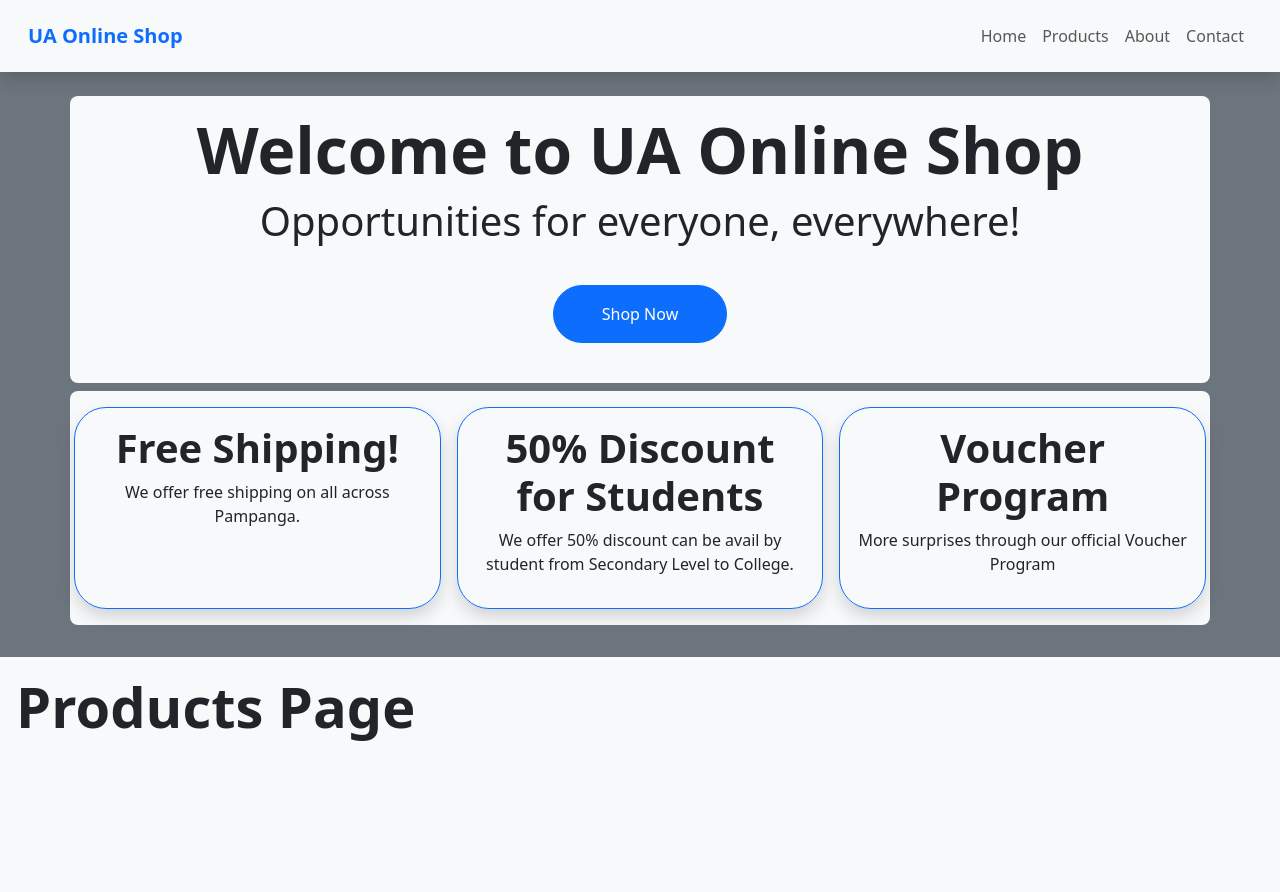
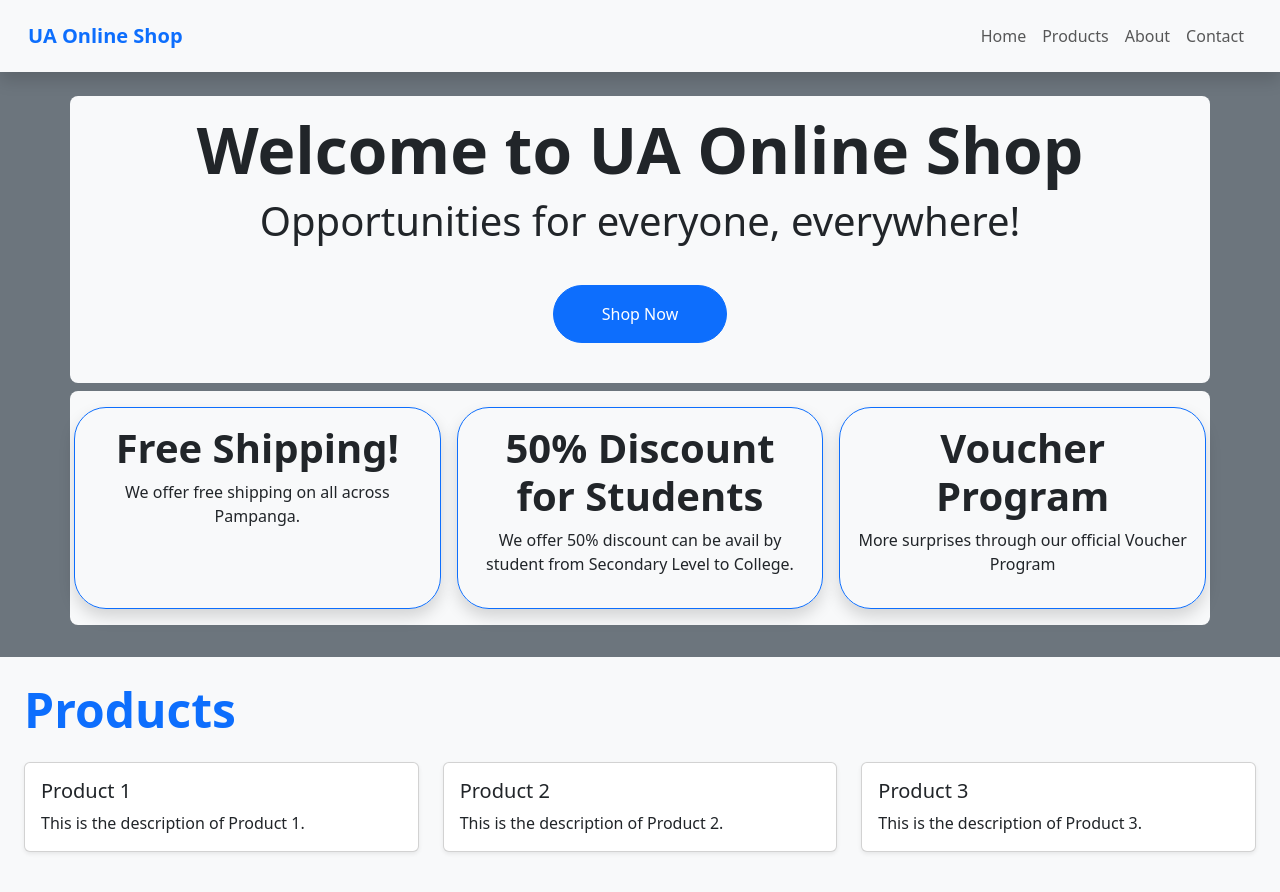
Before and after one commit to NicoleAndreaBolus/IPT-BOLUS, a React (Create React App) app in the folder session13/my-app/: page / in a window 1280 px wide. Shown: the top 892 px of the page. Built offline with nearby package versions, Linux system fonts and the light colour scheme.

Commit message:
Update Products.js

```diff
--- a/session13/my-app/src/pages/Products.js
+++ b/session13/my-app/src/pages/Products.js
@@ -1,11 +1,38 @@
-import { Container } from "react-bootstrap"
-
-
+import { Container, Row, Col, Card } from "react-bootstrap";
 
 export default function Products() {
   return (
-    <Container fluid className="vh-100 bg-light p-3">
-        <h1 className="display-4 fw-bold">Products Page</h1>
+    <Container fluid className="vh-100 bg-light p-4">
+      <h1 className="display-5 fw-semibold text-primary mb-4">Products</h1>
+
+      <Row>
+        <Col md={4} className="mb-4">
+          <Card className="shadow-sm">
+            <Card.Body>
+              <Card.Title>Product 1</Card.Title>
+              <Card.Text>This is the description of Product 1.</Card.Text>
+            </Card.Body>
+          </Card>
+        </Col>
+
+        <Col md={4} className="mb-4">
+          <Card className="shadow-sm">
+            <Card.Body>
+              <Card.Title>Product 2</Card.Title>
+              <Card.Text>This is the description of Product 2.</Card.Text>
+            </Card.Body>
+          </Card>
+        </Col>
+
+        <Col md={4} className="mb-4">
+          <Card className="shadow-sm">
+            <Card.Body>
+              <Card.Title>Product 3</Card.Title>
+              <Card.Text>This is the description of Product 3.</Card.Text>
+            </Card.Body>
+          </Card>
+        </Col>
+      </Row>
     </Container>
-  )
+  );
 }
```
